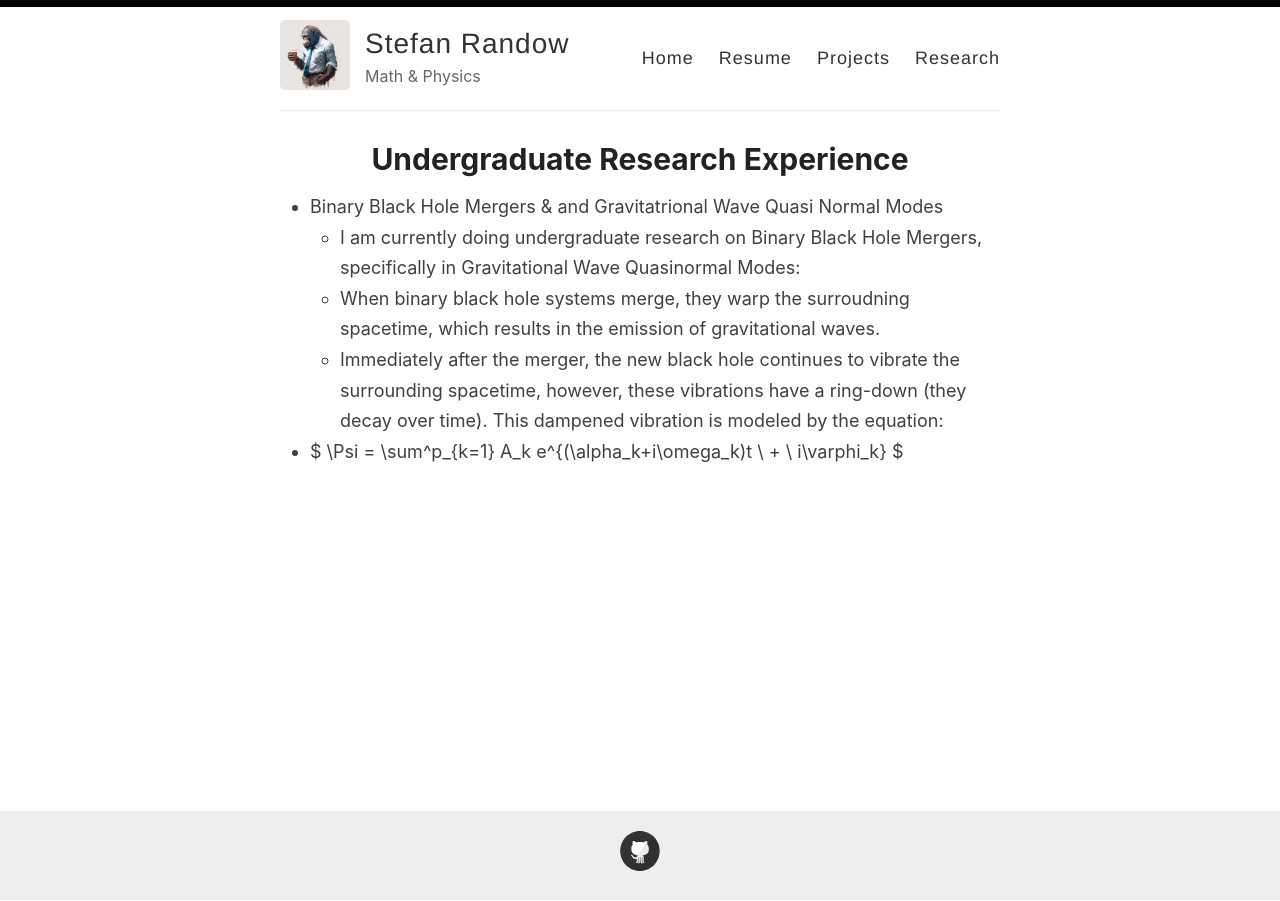
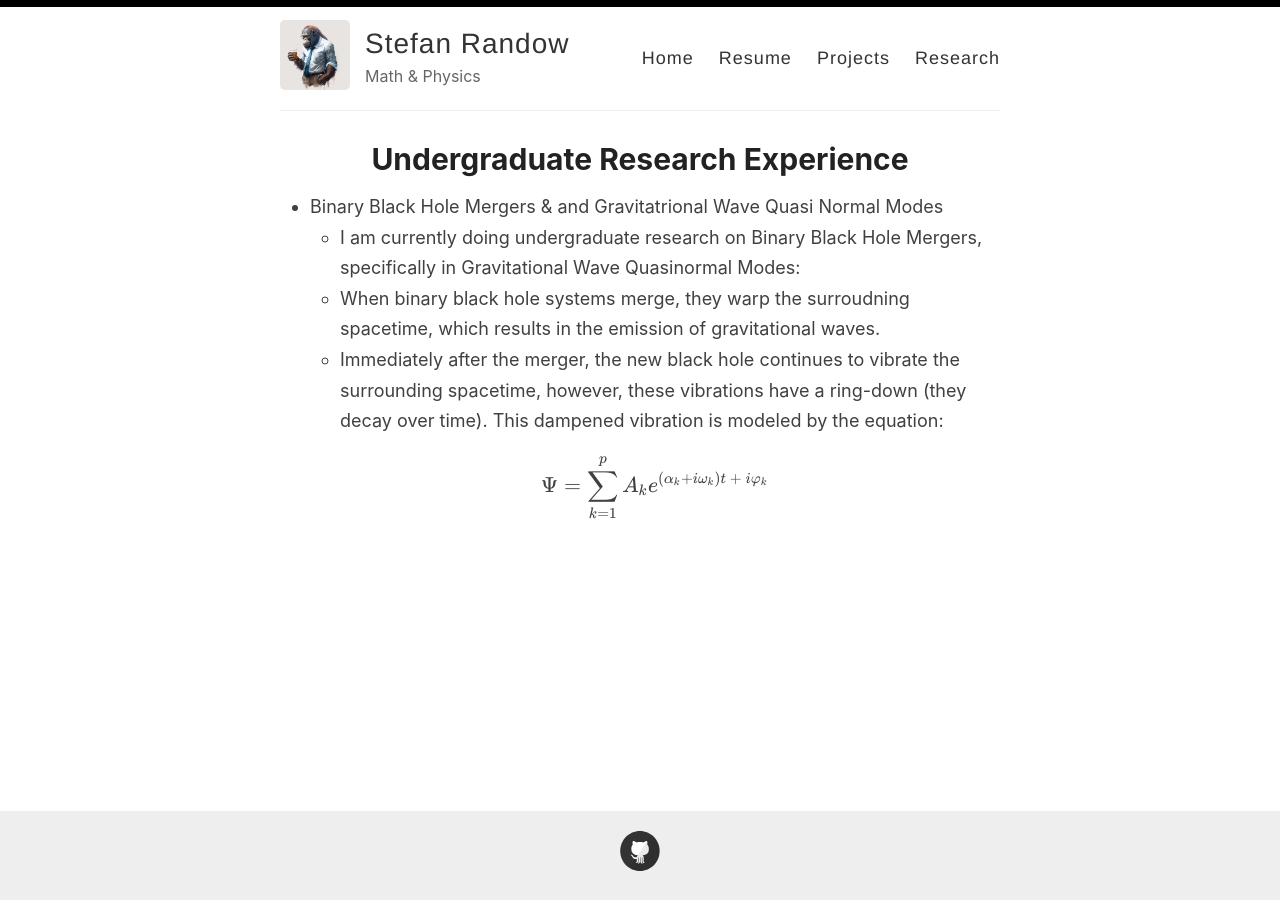
Before and after one commit to StefanRandow/StefanRandow.github.io, a Jekyll site: the page built from _pages/research.md, in a window 1280 px wide. Built offline with Jekyll 4.4.1, drawn with Linux system fonts in a browser that asks for light colours; nearby versions of some CDN libraries.

```diff
--- a/_pages/research.md
+++ b/_pages/research.md
@@ -8,4 +8,5 @@ permalink: /research/
 	- I am currently doing undergraduate research on Binary Black Hole Mergers, specifically in Gravitational Wave Quasinormal Modes:
 	- When binary black hole systems merge, they warp the surroudning spacetime, which results in the emission of gravitational waves.
 	- Immediately after the merger, the new black hole continues to vibrate the surrounding spacetime, however, these vibrations have a ring-down (they decay over time). This dampened vibration is modeled 	by the equation:
- -  $ \Psi = \sum^p_{k=1} A_k e^{(\alpha_k+i\omega_k)t \ + \  i\varphi_k} $
+
+   $$ \Psi = \sum^p_{k=1} A_k e^{(\alpha_k+i\omega_k)t \ + \  i\varphi_k} $$
```
